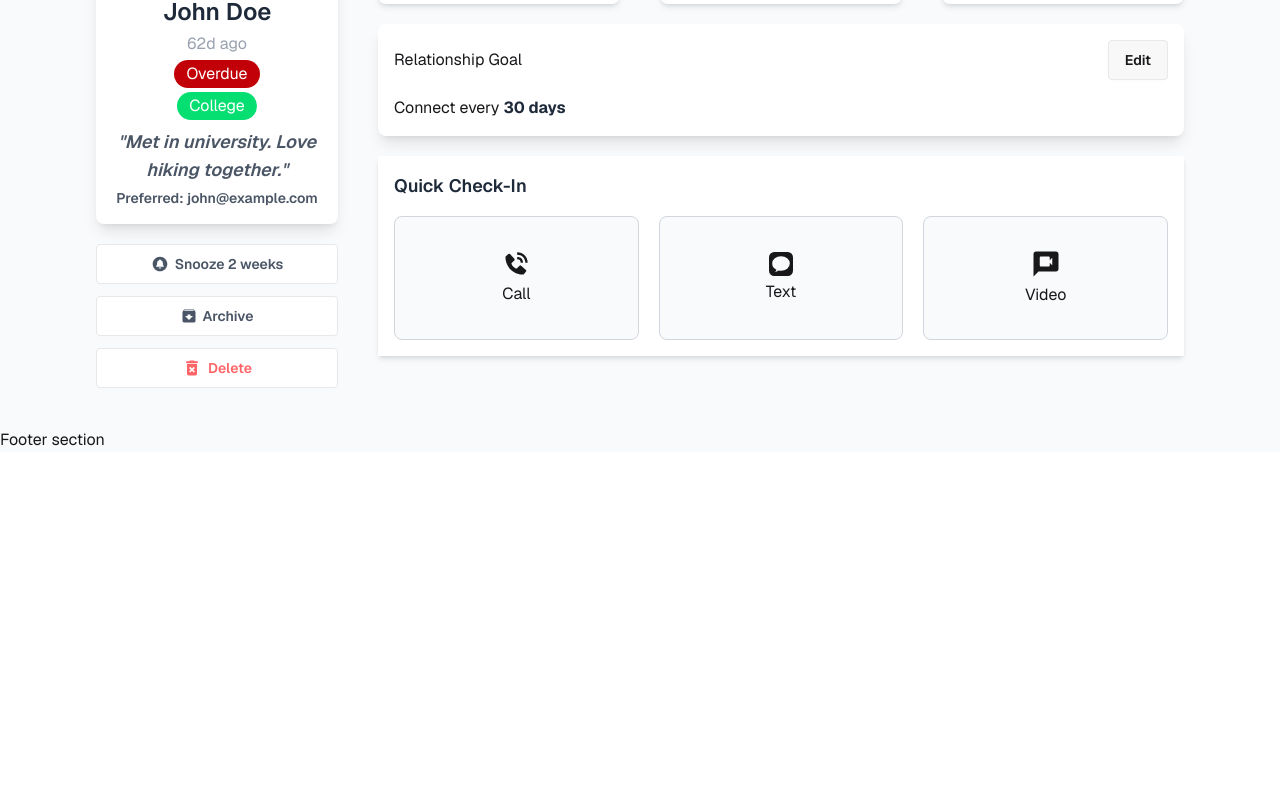
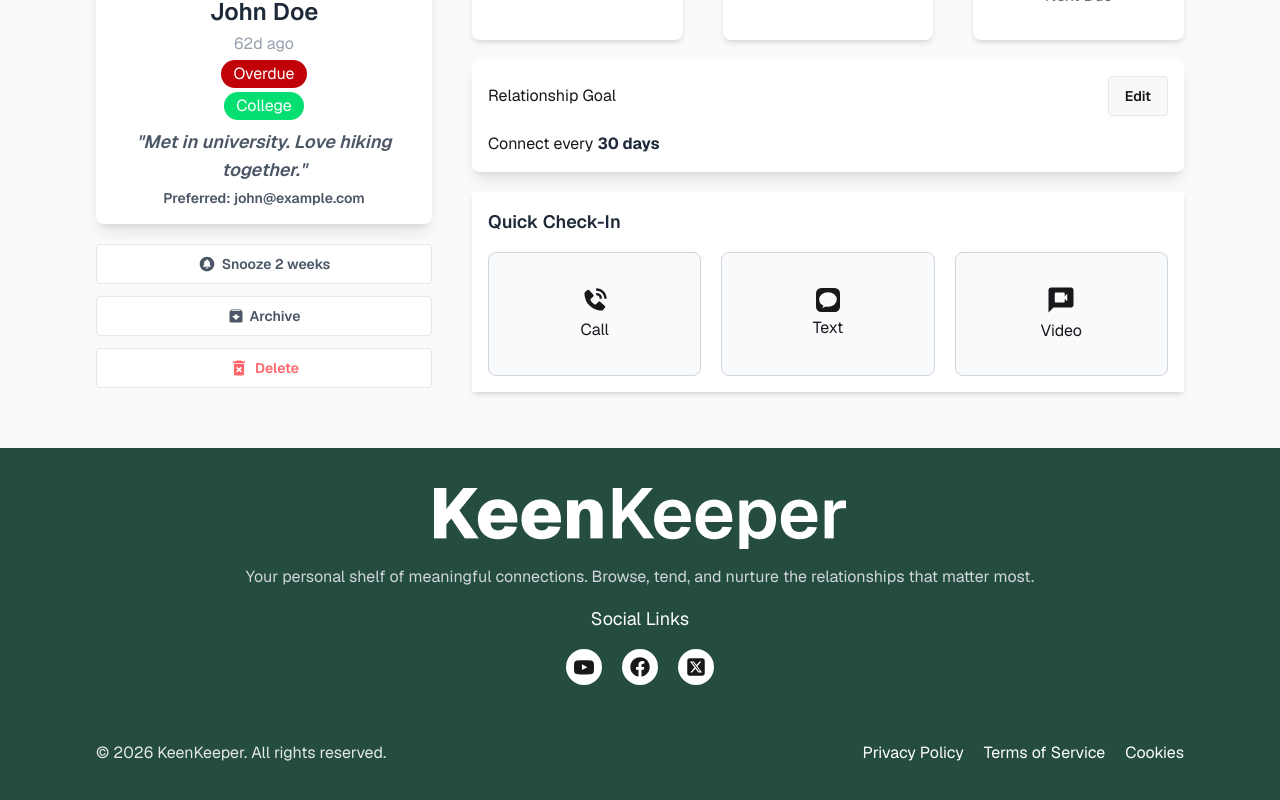
Before and after one commit to devshihab24/my-keen-keeper, a React (Vite) app: page /details/1 in a window 1280 px wide. Shown: the part 224-1024 px from the top of the page. Before the commit the page ends 800 px from the top, so only its background shows below. Built offline with nearby package versions, Linux system fonts and the light colour scheme.

Commit message:
added footer section

```diff
--- a/src/SharedComponents/Footer.jsx
+++ b/src/SharedComponents/Footer.jsx
@@ -1,11 +1,43 @@
-import React from 'react';
+import { GrYoutube } from "react-icons/gr";
+import logo from "../assets/logo-xl.png";
+import { FaFacebook } from "react-icons/fa";
+import { FaSquareXTwitter } from "react-icons/fa6";
+import { Link } from "react-router";
 
 const Footer = () => {
-    return (
-        <div>
-            <h2>Footer section</h2>
+  return (
+    <div className="bg-[#244D3F] py-10 ">
+      <div className="w-[95%] md:w-[90%] lg:w-[85%]  mx-auto flex flex-col justify-center items-center space-y-4">
+        <img src={logo} alt="" />
+        <p className="text-gray-300 text-center">
+          Your personal shelf of meaningful connections. Browse, tend, and
+          nurture the relationships that matter most.
+        </p>
+        <p className="text-white text-lg">Social Links</p>
+        <div className="flex justify-center items-center gap-5">
+          <div className="p-2 rounded-full bg-white">
+            <GrYoutube className="text-xl" />
+          </div>
+          <div className="p-2 rounded-full bg-white">
+            <FaFacebook className="text-xl" />
+          </div>
+          <div className="p-2 rounded-full bg-white">
+            <FaSquareXTwitter className="text-xl" />
+          </div>
         </div>
-    );
+        <div className="flex flex-col lg:flex-row justify-between w-full mt-10 gap-1 items-center">
+          <p className="text-gray-200">
+            © 2026 KeenKeeper. All rights reserved.
+          </p>
+          <div className="flex gap-5 text-white">
+            <Link to="/">Privacy Policy</Link>
+            <Link to="/">Terms of Service</Link>
+            <Link to="/">Cookies</Link>
+          </div>
+        </div>
+      </div>
+    </div>
+  );
 };
 
 export default Footer;
--- a/src/SharedComponents/Header.jsx
+++ b/src/SharedComponents/Header.jsx
@@ -26,7 +26,7 @@ const Header = () => {
     <header className="shadow-md py-3">
       <div className="flex flex-col md:flex-row justify-between items-center w-[98%] md:w-[95%] mx-auto">
         <Link to="/">
-          <span className="text-2xl font-bold">Keen</span>
+          <span className="text-2xl font-bold text-blue-950">Keen</span>
           <span className="text-2xl text-green-900 font-semibold">Keeper</span>
         </Link>
         <div className="flex gap-10">
--- a/src/components/FriendsInfo/AboutFriend.jsx
+++ b/src/components/FriendsInfo/AboutFriend.jsx
@@ -7,7 +7,7 @@ const AboutFriend = ({ expectedFriend }) => {
   const { tags, status, picture, name, bio, email } =
     expectedFriend;
   return (
-    <div className="space-y-5">
+    <div className="space-y-5 w-full">
       <div className="shadow-lg mx-auto w-full bg-white p-4 flex flex-col justify-center items-center gap-1 rounded-lg">
         <img
           className="h-24 w-24 rounded-full object-cover"
--- a/src/components/FriendsInfo/FriendInfo.jsx
+++ b/src/components/FriendsInfo/FriendInfo.jsx
@@ -5,9 +5,12 @@ import { SiImessage } from "react-icons/si";
 
 const FriendInfo = ({ expectedFriend }) => {
   const { goal, days_since_contact, next_due_date } = expectedFriend;
+  const handleAdd = (type) =>{
+    console.log("Btn clicked", type);
+  }
   return (
-    <div className="col-span-3 space-y-5">
-      <div className="grid grid-cols-3 gap-10 w-full ">
+    <div className="col-span-2 space-y-5">
+      <div className="grid grid-cols-2 lg:grid-cols-3 gap-10 w-full ">
         <div className="bg-white shadow-md flex flex-col justify-center items-center rounded-lg">
           <p className="text-3xl font-semibold text-gray-700">
             {days_since_contact}
@@ -37,15 +40,15 @@ const FriendInfo = ({ expectedFriend }) => {
       <div className="bg-white shadow-md p-4 space-y-4">
         <h3 className="text-lg font-semibold text-gray-800">Quick Check-In</h3>
         <div className="grid grid-cols-2 lg:grid-cols-3 gap-5">
-          <div className="p-8 rounded-lg border border-gray-300 bg-[#F8FAFC] flex flex-col justify-center items-center">
+          <div onClick={()=>handleAdd('call')} className="p-8 rounded-lg border border-gray-300 bg-[#F8FAFC] flex flex-col justify-center items-center cursor-pointer">
             <BiSolidPhoneCall className="text-[28px] mb-1" />
             <p>Call</p>
           </div>
-          <div className="p-8 rounded-lg border border-gray-300 bg-[#F8FAFC] flex flex-col justify-center items-center">
+          <div onClick={()=>handleAdd('text')} className="p-8 rounded-lg border border-gray-300 bg-[#F8FAFC] flex flex-col justify-center items-center cursor-pointer">
             <SiImessage className="text-2xl mb-1" />
             <p>Text</p>
           </div>
-          <div className="p-8 rounded-lg border border-gray-300 bg-[#F8FAFC] flex flex-col justify-center items-center">
+          <div onClick={()=>handleAdd('video')} className="p-8 rounded-lg border border-gray-300 bg-[#F8FAFC] flex flex-col justify-center items-center cursor-pointer">
             <MdVideoChat className="text-3xl  mb-1" />
             <p>Video</p>
           </div>
--- a/src/pages/details/page.jsx
+++ b/src/pages/details/page.jsx
@@ -19,7 +19,7 @@ const FriendDetails = () => {
           <FadeLoader color="#01811f"></FadeLoader>
         </div>
       ) : (
-        <div className="grid grid-cols-1 lg:grid-cols-4 gap-10">
+        <div className="grid grid-cols-1 lg:grid-cols-3 lg:gap-10 space-y-5">
           <AboutFriend expectedFriend={expectedFriend}></AboutFriend>
           <FriendInfo expectedFriend={expectedFriend}></FriendInfo>
         </div>
```
